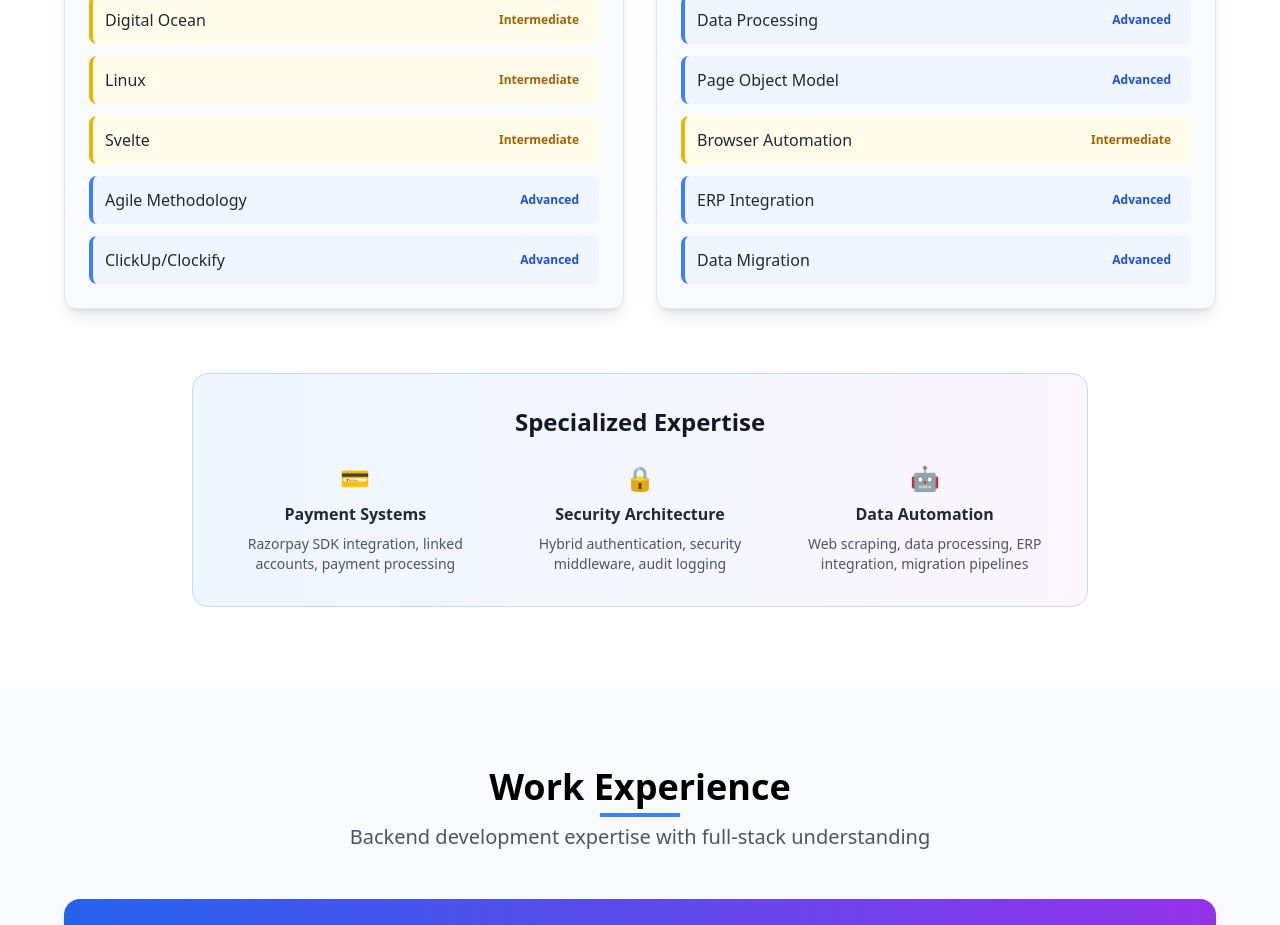
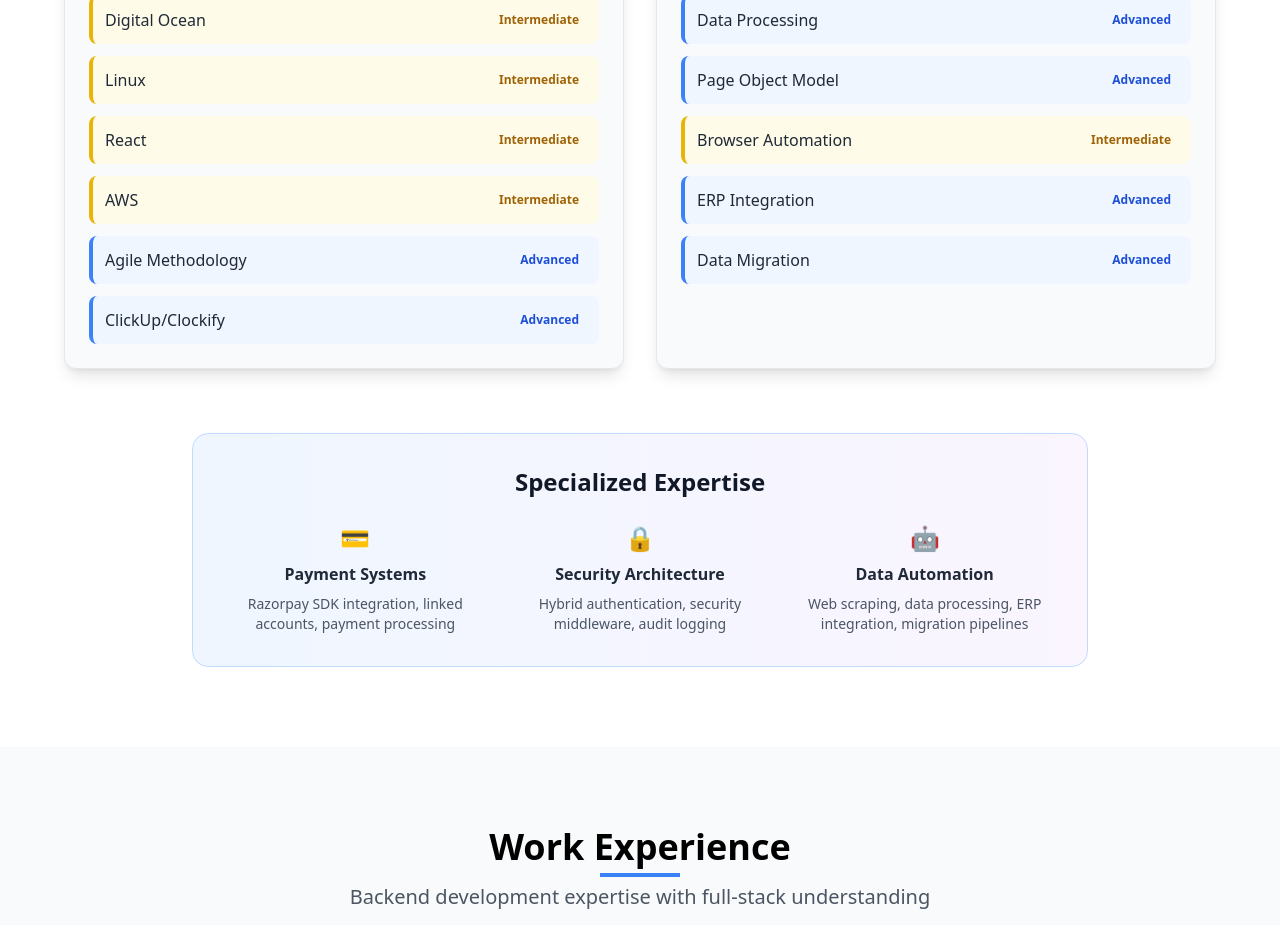
Before and after one commit to anoop-singla21/anoop-portfolio, a React (Create React App) app: page /#/ in a window 1280 px wide. Shown: the part 3960-4885 px from the top of the page. Built offline with nearby package versions, Linux system fonts and the light colour scheme.

Commit message:
Fix: Replace remaining Svelte with React in Skills component and add AWS

```diff
--- a/src/components/Skills.js
+++ b/src/components/Skills.js
@@ -40,7 +40,8 @@ const Skills = () => {
         { name: 'Nginx', level: 'Intermediate' },
         { name: 'Digital Ocean', level: 'Intermediate' },
         { name: 'Linux', level: 'Intermediate' },
-        { name: 'Svelte', level: 'Intermediate' },
+        { name: 'React', level: 'Intermediate' },
+        { name: 'AWS', level: 'Intermediate' },
         { name: 'Agile Methodology', level: 'Advanced' },
         { name: 'ClickUp/Clockify', level: 'Advanced' }
       ]
```
